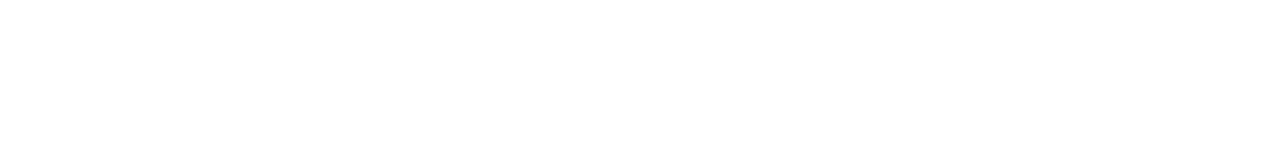
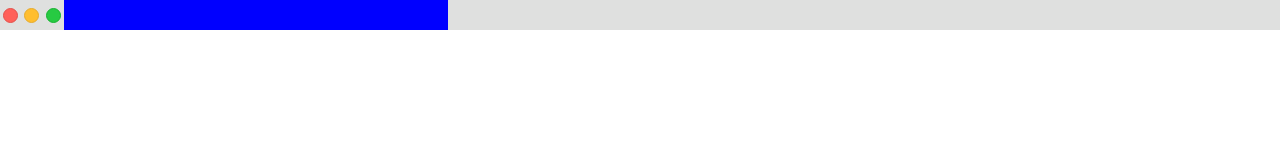
Before and after one commit to ElenaLj/html-css-zoom, a plain HTML site: page index.html in a window 1280 px wide. Drawn offline with Linux system fonts and the light colour scheme.

Commit message:
insert dot colorati

```diff
--- a/css/style.css
+++ b/css/style.css
@@ -8,3 +8,56 @@
 body {
     font-family: Arial, Helvetica, sans-serif
 }
+
+/* *** header *** */
+
+header {
+    width: 100%;
+    height: 30px;
+    background-color: #dfe0df;
+    display: flex;
+}
+
+header .toolbar-dots {
+    width: 5%;
+    display: flex;
+    justify-content: space-around;
+    align-items: center;
+}
+
+.dot {
+    content: "";
+    width: 15px;
+    height: 15px;
+    border-width: 1px;
+    border-style: solid;
+    border-radius: 50%;
+}
+
+#red.dot {
+    background-color: #ff6059;
+    border-color: #e3504b;
+}
+
+#yellow.dot {
+    background-color: #ffbe2f;
+    border-color: #e6ab2c;
+}
+
+#green.dot {
+    background-color: #27ca42;
+    border-color: #16b32f;
+}
+
+/* *** debug *** */
+.debug .toolbar-dots {
+    /* height: 30px; */
+
+    /* background-color: green; */
+}
+
+.debug .zoom-id {
+    height: 30px;
+    width: 30%;
+    background-color: blue;
+}
--- a/index.html
+++ b/index.html
@@ -8,9 +8,21 @@
     <link rel="stylesheet" href="css/style.css">
     <link rel="stylesheet" href="https://cdnjs.cloudflare.com/ajax/libs/font-awesome/6.0.0-beta2/css/all.min.css" integrity="sha512-YWzhKL2whUzgiheMoBFwW8CKV4qpHQAEuvilg9FAn5VJUDwKZZxkJNuGM4XkWuk94WCrrwslk8yWNGmY1EduTA==" crossorigin="anonymous" referrerpolicy="no-referrer" />
 </head>
-<body>
+<body class="debug">
     <!-- safari toolbar -->
-    <header></header>
+    <header>
+        <!-- sezione tasti colorati -->
+        <div class="toolbar-dots">
+            <div id="red" class="dot"></div>
+            <div id="yellow" class="dot"></div>
+            <div id="green" class="dot"></div>
+        </div>
+        <!-- /sezione tasti colorati -->
+
+        <!-- sezione zoom id -->
+        <div class="zoom-id"></div>
+        <!-- /sezione zoom id -->
+    </header>
     <!-- /safari toolbar -->
 
     <!-- meeting gallery -->
```
